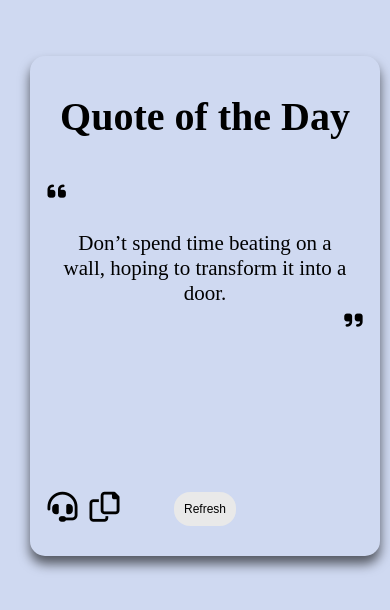
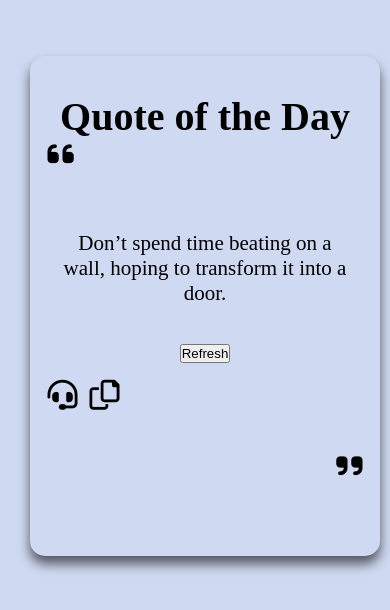
Before and after one commit to sailaja22/Quotegenerator, a plain HTML site: page index.html in a window 390 px wide. Shown: the part 126-736 px from the top of the page. Drawn offline with Linux system fonts and the light colour scheme.

Commit message:
Update style.css

```diff
--- a/style.css
+++ b/style.css
@@ -44,37 +44,38 @@ body {
 
 }
 
-.fas{
-    justify-content: space-between;
-    font-size: 70%;
+.content{
+    display: flex;
+    margin-top: 7%;
+    height:300px;
+    margin-bottom: 10%;
+    font-size: 80%;
 }
+
 
 .fa-quote-left{
     position: absolute;
     left:5%;
-    top:25%;
+
 }
 
 .fa-quote-right{
     position: absolute;
     right:5%;
-    bottom:20%;
+    bottom: 15%;
 }
 
 .quote
 {
-    display:flex;
     text-align: center;
-    font-size: 80%;
     font-weight: lighter;
-    margin-top: 20%;
-    font-family: italic;
-    height:300px;
+    margin-top: 10%;
+
 }
 
 
 .buttons .features{
-    margin-top: 35px;
+    margin-top: 25px;
 
 }
 
@@ -102,7 +103,7 @@ ul li:is(:hover, .active){
 }
 
 
-.refresh
+.new
 {
     display: flex;
     align-items: center;
@@ -110,13 +111,12 @@ ul li:is(:hover, .active){
     border-radius: 16px;
     cursor:pointer;
     padding: 10px;
-    margin-top: 0px;
     color: #000000;
     background-color: rgb(233, 233, 233);
     border: #585858;
 }
 
-.refresh:hover
+.new:hover
 {
     color:rgb(255, 255, 255);
     background: rgb(0, 0, 0);
@@ -135,28 +135,22 @@ ul li:is(:hover, .active){
         margin-right:20px;
     }
 
-    .refresh{
+    .new{
         margin-top: 57%;
     }
 
     .fa-headset{
-        margin-top:10%;
+        margin-top:14%;
         left:5%;
     }
 
     .fa-copy{
-        margin-top:10%;
+        margin-top:14%;
         left:17%;
     }
 
     .fa-quote-left{
-        left:5%;
-        top:25%;
-    }
-
-    .fa-quote-right{
-        right:5%;
-        bottom:45%;
+        margin-top: 15%;
     }
 
 
```
